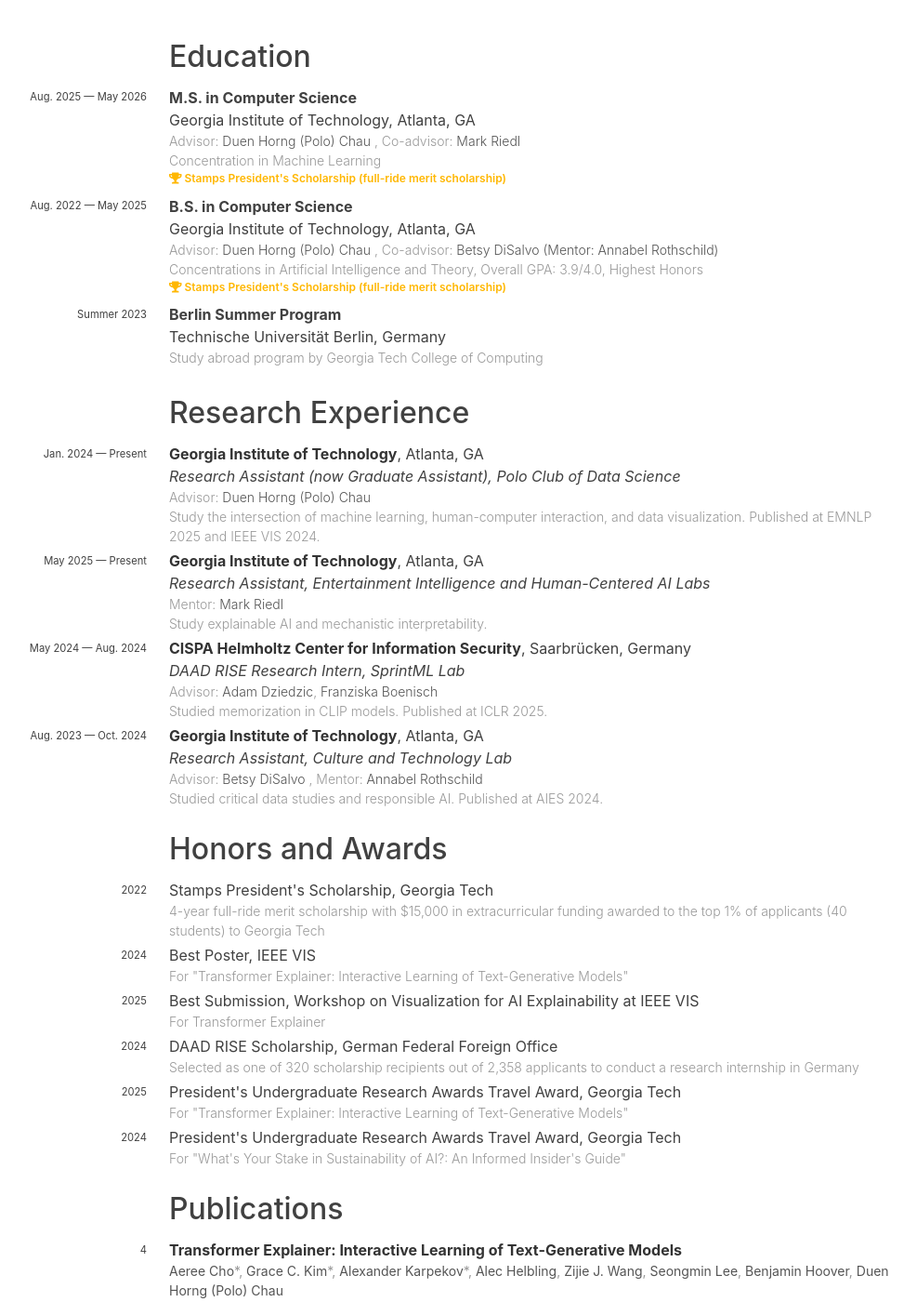
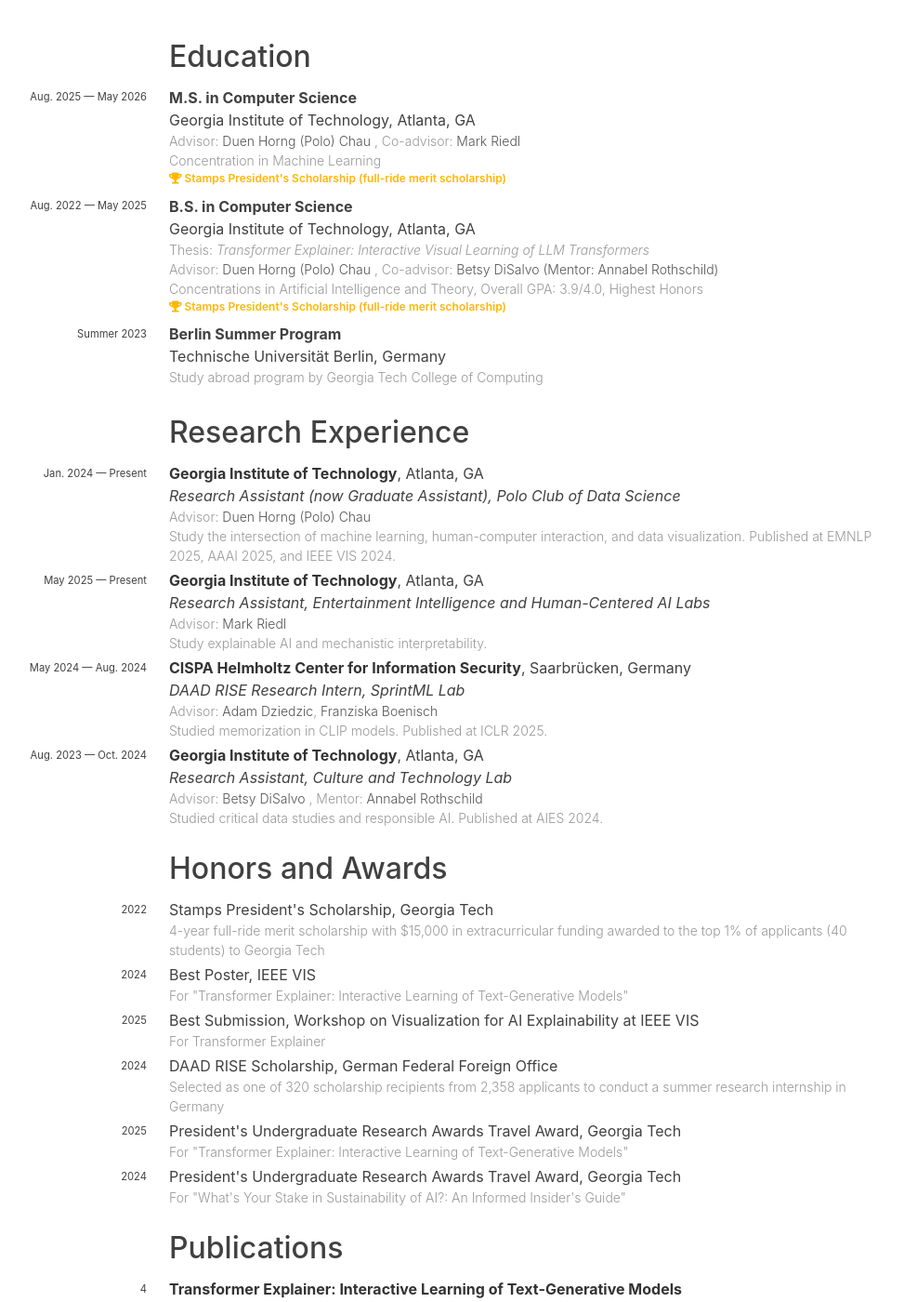
Before and after one commit to gracekimcy/gracekimcy.github.io, a Jekyll site: the page built from cv.md, in a window 1280 px wide and 1400 px high, scrolled down 256 px. Shown: the whole window at 93% size, without its empty margins (150-1137 px from the left). Built offline with Jekyll 4.4.1, drawn with Linux system fonts in a browser that asks for light colours; nearby versions of some CDN libraries; some web fonts are replaced; some of the changed text lies outside the part shown.

Commit message:
update cv

```diff
--- a/_data/awards.yaml
+++ b/_data/awards.yaml
@@ -11,7 +11,7 @@
   year: 2025
 
 - name: "DAAD RISE Scholarship, German Federal Foreign Office"
-  description: Selected as one of 320 scholarship recipients out of 2,358 applicants to conduct a research internship in Germany
+  description: Selected as one of 320 scholarship recipients from 2,358 applicants to conduct a summer research internship in Germany
   year: 2024
 
 - name: "President's Undergraduate Research Awards Travel Award, Georgia Tech"
--- a/_data/education.yaml
+++ b/_data/education.yaml
@@ -18,7 +18,7 @@
   location: "Atlanta, GA"
   advisor: Duen Horng (Polo) Chau
   co-advisor: "Betsy DiSalvo (Mentor: Annabel Rothschild)"
-  # thesis: "3D Printing the Trefoil Knot and its Pages"
+  thesis: "Transformer Explainer: Interactive Visual Learning of LLM Transformers"
   # thesis-link: ../projects/3d-printing-the-trefoil-knot-and-its-pages/
   # thesis-pdf: ../papers/fred-hohman-undergrad-thesis.pdf
   description:
--- a/_data/experiences.yaml
+++ b/_data/experiences.yaml
@@ -5,7 +5,7 @@
   year: "Jan. 2024 — Present"
   advisors:
     - Duen Horng (Polo) Chau
-  description: "Study the intersection of machine learning, human-computer interaction, and data visualization. Published at EMNLP 2025 and IEEE VIS 2024."
+  description: "Study the intersection of machine learning, human-computer interaction, and data visualization. Published at EMNLP 2025, AAAI 2025, and IEEE VIS 2024."
   institution-url: http://gatech.edu
   group-url: https://poloclub.github.io/
   type: academic
@@ -15,7 +15,7 @@
   position: Research Assistant
   group: Entertainment Intelligence and Human-Centered AI Labs
   year: "May 2025 — Present"
-  mentors:
+  advisors:
     - Mark Riedl
   description: "Study explainable AI and mechanistic interpretability."
   institution-url: http://gatech.edu
--- a/_data/funding.yaml
+++ b/_data/funding.yaml
@@ -3,4 +3,4 @@
   co-pis:
     - Duen Horng (Polo) Chau
   amount: "$75,000"
-  description: Co-first authored a proposal resulting in a $75,000 unrestricted gift from Google
+  description: Co-first authored a proposal with one graduate student resulting in a $75,000 unrestricted gift from Google
--- a/_includes/cv/degree.html
+++ b/_includes/cv/degree.html
@@ -4,7 +4,7 @@
 
 {% if degree.thesis %}
 	<div class="cv-description">
-		Thesis: <a href="{{ degree.thesis-link }}"><i>{{ degree.thesis }}</i></a>
+		Thesis: {% if degree.thesis-link %}<a href="{{ degree.thesis-link }}">{% endif %}<i>{{ degree.thesis }}</i>{% if degree.thesis-link %}</a>{% endif %}
 	</div>
 {% endif %}
 
```
Also changed, not shown: _posts/papers/2025-06-06-transformer-explainer copy.md (renamed from _posts/papers/2025-06-06-transformerexplainer.md).
